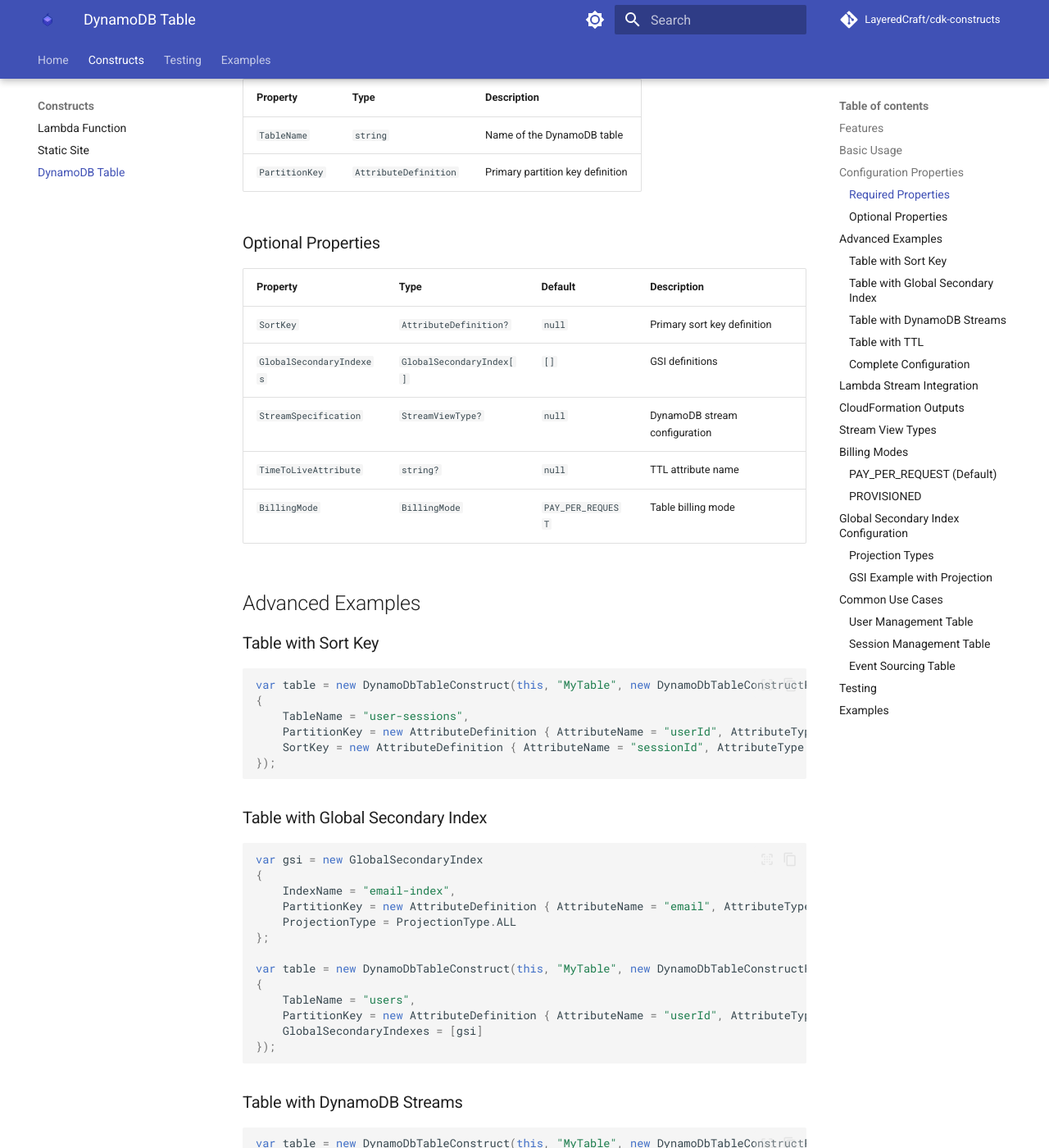
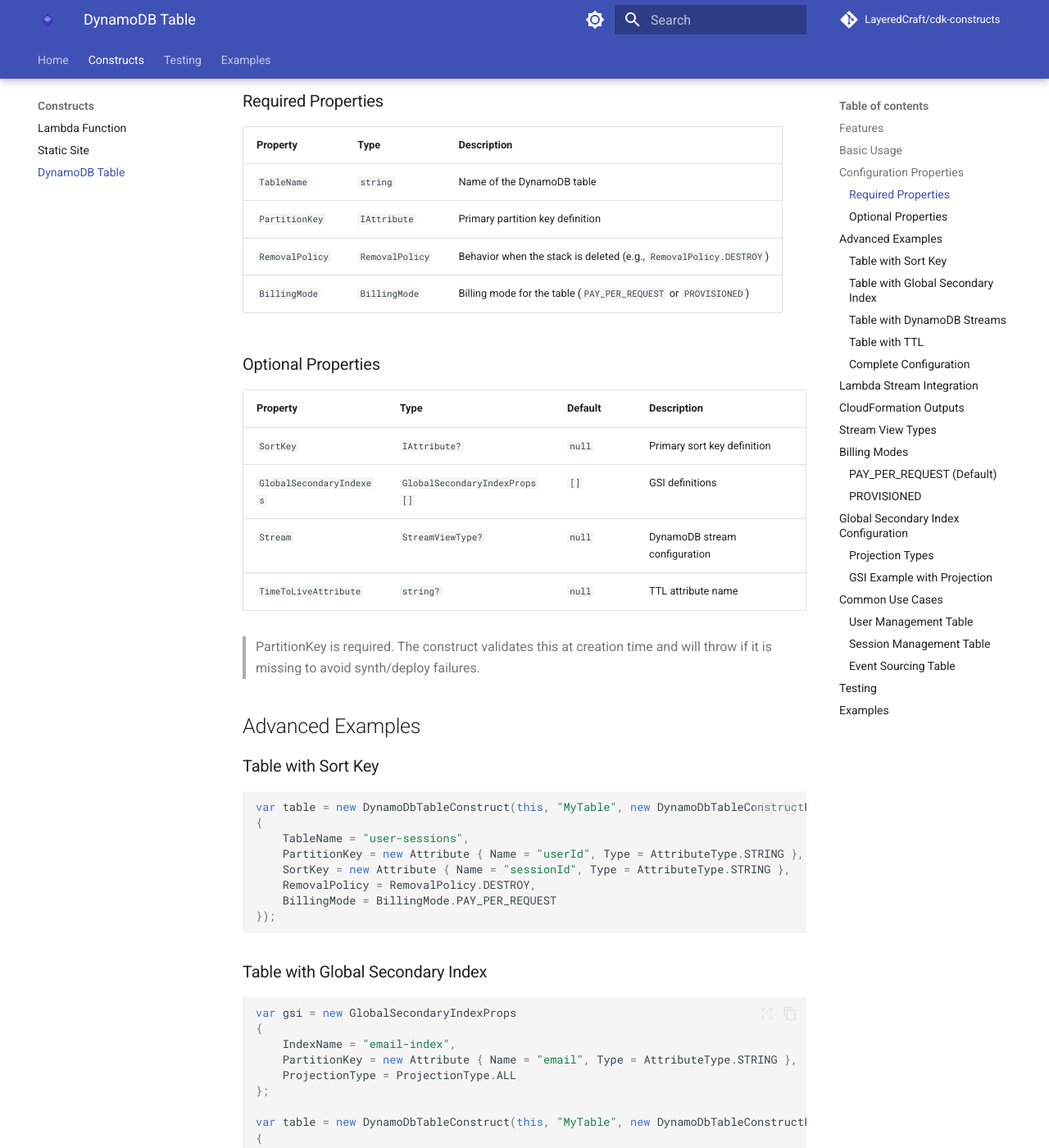
Before and after one commit to LayeredCraft/cdk-constructs, an MkDocs documentation site: the page built from docs/constructs/dynamodb-table.md, in a window 1280 px wide and 1400 px high, scrolled down 1035 px. Shown: the whole window at 82% size. Built offline with MkDocs 1.6.1 and Material for MkDocs 9.7.7, drawn with Linux system fonts in a browser that asks for light colours; emoji names are drawn with the system emoji font; comment, search, counter and statistics services are not loaded; some of the changed text lies outside the part shown.

Commit message:
Align docs with constructs and add runtime guards (#46)
* Add validation and sync docs with runtime guards

* Fix CI workflow configs

* Bump version prefix

````diff
--- a/docs/constructs/dynamodb-table.md
+++ b/docs/constructs/dynamodb-table.md
@@ -23,12 +24,14 @@
 {
     public MyStack(Construct scope, string id, IStackProps props = null) : base(scope, id, props)
     {
-        var table = new DynamoDbTableConstruct(this, "MyTable", new DynamoDbTableConstructProps
-        {
-            TableName = "users",
-            PartitionKey = new AttributeDefinition { AttributeName = "userId", AttributeType = AttributeType.STRING }
-        });
-    }
+var table = new DynamoDbTableConstruct(this, "MyTable", new DynamoDbTableConstructProps
+{
+    TableName = "users",
+    PartitionKey = new Attribute { Name = "userId", Type = AttributeType.STRING },
+    RemovalPolicy = RemovalPolicy.DESTROY,
+    BillingMode = BillingMode.PAY_PER_REQUEST
+});
+}
 }
 ```
 
@@ -39,17 +42,20 @@
 | Property | Type | Description |
 |----------|------|-------------|
 | `TableName` | `string` | Name of the DynamoDB table |
-| `PartitionKey` | `AttributeDefinition` | Primary partition key definition |
+| `PartitionKey` | `IAttribute` | Primary partition key definition |
+| `RemovalPolicy` | `RemovalPolicy` | Behavior when the stack is deleted (e.g., `RemovalPolicy.DESTROY`) |
+| `BillingMode` | `BillingMode` | Billing mode for the table (`PAY_PER_REQUEST` or `PROVISIONED`) |
 
 ### Optional Properties
 
 | Property | Type | Default | Description |
 |----------|------|---------|-------------|
-| `SortKey` | `AttributeDefinition?` | `null` | Primary sort key definition |
-| `GlobalSecondaryIndexes` | `GlobalSecondaryIndex[]` | `[]` | GSI definitions |
-| `StreamSpecification` | `StreamViewType?` | `null` | DynamoDB stream configuration |
+| `SortKey` | `IAttribute?` | `null` | Primary sort key definition |
+| `GlobalSecondaryIndexes` | `GlobalSecondaryIndexProps[]` | `[]` | GSI definitions |
+| `Stream` | `StreamViewType?` | `null` | DynamoDB stream configuration |
 | `TimeToLiveAttribute` | `string?` | `null` | TTL attribute name |
-| `BillingMode` | `BillingMode` | `PAY_PER_REQUEST` | Table billing mode |
+
+> PartitionKey is required. The construct validates this at creation time and will throw if it is missing to avoid synth/deploy failures.
 
 ## Advanced Examples
 
@@ -59,26 +65,30 @@
 var table = new DynamoDbTableConstruct(this, "MyTable", new DynamoDbTableConstructProps
 {
     TableName = "user-sessions",
-    PartitionKey = new AttributeDefinition { AttributeName = "userId", AttributeType = AttributeType.STRING },
-    SortKey = new AttributeDefinition { AttributeName = "sessionId", AttributeType = AttributeType.STRING }
+    PartitionKey = new Attribute { Name = "userId", Type = AttributeType.STRING },
+    SortKey = new Attribute { Name = "sessionId", Type = AttributeType.STRING },
+    RemovalPolicy = RemovalPolicy.DESTROY,
+    BillingMode = BillingMode.PAY_PER_REQUEST
 });
 ```
 
 ### Table with Global Secondary Index
 
 ```csharp
-var gsi = new GlobalSecondaryIndex
+var gsi = new GlobalSecondaryIndexProps
 {
     IndexName = "email-index",
-    PartitionKey = new AttributeDefinition { AttributeName = "email", AttributeType = AttributeType.STRING },
+    PartitionKey = new Attribute { Name = "email", Type = AttributeType.STRING },
     ProjectionType = ProjectionType.ALL
 };
 
 var table = new DynamoDbTableConstruct(this, "MyTable", new DynamoDbTableConstructProps
 {
     TableName = "users",
-    PartitionKey = new AttributeDefinition { AttributeName = "userId", AttributeType = AttributeType.STRING },
-    GlobalSecondaryIndexes = [gsi]
+    PartitionKey = new Attribute { Name = "userId", Type = AttributeType.STRING },
+    GlobalSecondaryIndexes = [gsi],
+    RemovalPolicy = RemovalPolicy.DESTROY,
+    BillingMode = BillingMode.PAY_PER_REQUEST
 });
 ```
 
@@ -88,8 +98,10 @@
 var table = new DynamoDbTableConstruct(this, "MyTable", new DynamoDbTableConstructProps
 {
     TableName = "events",
-    PartitionKey = new AttributeDefinition { AttributeName = "eventId", AttributeType = AttributeType.STRING },
-    StreamSpecification = StreamViewType.NEW_AND_OLD_IMAGES
+    PartitionKey = new Attribute { Name = "eventId", Type = AttributeType.STRING },
+    Stream = StreamViewType.NEW_AND_OLD_IMAGES,
+    RemovalPolicy = RemovalPolicy.DESTROY,
+    BillingMode = BillingMode.PAY_PER_REQUEST
 });
 ```
 
@@ -99,37 +111,41 @@
 var table = new DynamoDbTableConstruct(this, "MyTable", new DynamoDbTableConstructProps
 {
     TableName = "sessions",
-    PartitionKey = new AttributeDefinition { AttributeName = "sessionId", AttributeType = AttributeType.STRING },
-    TimeToLiveAttribute = "expiresAt" // Unix timestamp field
+    PartitionKey = new Attribute { Name = "sessionId", Type = AttributeType.STRING },
+    TimeToLiveAttribute = "expiresAt", // Unix timestamp field
+    RemovalPolicy = RemovalPolicy.DESTROY,
+    BillingMode = BillingMode.PAY_PER_REQUEST
 });
 ```
 
 ### Complete Configuration
 
 ```csharp
-var emailGsi = new GlobalSecondaryIndex
+var emailGsi = new GlobalSecondaryIndexProps
 {
     IndexName = "email-index",
-    PartitionKey = new AttributeDefinition { AttributeName = "email", AttributeType = AttributeType.STRING },
+    PartitionKey = new Attribute { Name = "email", Type = AttributeType.STRING },
     ProjectionType = ProjectionType.ALL
 };
 
-var statusGsi = new GlobalSecondaryIndex
+var statusGsi = new GlobalSecondaryIndexProps
 {
     IndexName = "status-index",
-    PartitionKey = new AttributeDefinition { AttributeName = "status", AttributeType = AttributeType.STRING },
-    SortKey = new AttributeDefinition { AttributeName = "createdAt", AttributeType = AttributeType.NUMBER },
+    PartitionKey = new Attribute { Name = "status", Type = AttributeType.STRING },
+    SortKey = new Attribute { Name = "createdAt", Type = AttributeType.NUMBER },
     ProjectionType = ProjectionType.KEYS_ONLY
 };
 
 var table = new DynamoDbTableConstruct(this, "MyTable", new DynamoDbTableConstructProps
 {
     TableName = "users",
-    PartitionKey = new AttributeDefinition { AttributeName = "userId", AttributeType = AttributeType.STRING },
-    SortKey = new AttributeDefinition { AttributeName = "createdAt", AttributeType = AttributeType.NUMBER },
+    PartitionKey = new Attribute { Name = "userId", Type = AttributeType.STRING },
+    SortKey = new Attribute { Name = "createdAt", Type = AttributeType.NUMBER },
     GlobalSecondaryIndexes = [emailGsi, statusGsi],
-    StreamSpecification = StreamViewType.NEW_AND_OLD_IMAGES,
-    TimeToLiveAttribute = "expiresAt"
+    Stream = StreamViewType.NEW_AND_OLD_IMAGES,
+    TimeToLiveAttribute = "expiresAt",
+    RemovalPolicy = RemovalPolicy.DESTROY,
+    BillingMode = BillingMode.PAY_PER_REQUEST
 });
 ```
 
@@ -141,8 +157,10 @@
 var table = new DynamoDbTableConstruct(this, "MyTable", new DynamoDbTableConstructProps
 {
     TableName = "events",
-    PartitionKey = new AttributeDefinition { AttributeName = "eventId", AttributeType = AttributeType.STRING },
-    StreamSpecification = StreamViewType.NEW_AND_OLD_IMAGES
+    PartitionKey = new Attribute { Name = "eventId", Type = AttributeType.STRING },
+    Stream = StreamViewType.NEW_AND_OLD_IMAGES,
+    RemovalPolicy = RemovalPolicy.DESTROY,
+    BillingMode = BillingMode.PAY_PER_REQUEST
 });
 
 // Create a Lambda function to process stream events
@@ -167,9 +185,8 @@
 var table = new DynamoDbTableConstruct(this, "MyTable", props);
 
 // Outputs created:
-// - {StackName}-MyTable-table-arn-output
-// - {StackName}-MyTable-table-name-output
-// - {StackName}-MyTable-table-stream-arn-output (if streams enabled)
+// - Export names follow: {stack-name}-{construct-id}-{qualifier} (all lowercase)
+//   - Qualifiers: arn, name, stream-arn (stream only when enabled)
 ```
 
 ## Stream View Types
@@ -216,11 +233,11 @@
 ### GSI Example with Projection
 
 ```csharp
-var gsi = new GlobalSecondaryIndex
+var gsi = new GlobalSecondaryIndexProps
 {
     IndexName = "status-index",
-    PartitionKey = new AttributeDefinition { AttributeName = "status", AttributeType = AttributeType.STRING },
-    SortKey = new AttributeDefinition { AttributeName = "updatedAt", AttributeType = AttributeType.NUMBER },
+    PartitionKey = new Attribute { Name = "status", Type = AttributeType.STRING },
+    SortKey = new Attribute { Name = "updatedAt", Type = AttributeType.NUMBER },
     ProjectionType = ProjectionType.INCLUDE,
     NonKeyAttributes = ["name", "email"] // Only with INCLUDE projection
 };
@@ -233,15 +250,17 @@
 var userTable = new DynamoDbTableConstruct(this, "UserTable", new DynamoDbTableConstructProps
 {
     TableName = "users",
-    PartitionKey = new AttributeDefinition { AttributeName = "userId", AttributeType = AttributeType.STRING },
+    PartitionKey = new Attribute { Name = "userId", Type = AttributeType.STRING },
     GlobalSecondaryIndexes = [
-        new GlobalSecondaryIndex
+        new GlobalSecondaryIndexProps
         {
             IndexName = "email-index",
-            PartitionKey = new AttributeDefinition { AttributeName = "email", AttributeType = AttributeType.STRING },
+            PartitionKey = new Attribute { Name = "email", Type = AttributeType.STRING },
             ProjectionType = ProjectionType.ALL
         }
-    ]
+    ],
+    RemovalPolicy = RemovalPolicy.DESTROY,
+    BillingMode = BillingMode.PAY_PER_REQUEST
 });
 ```
 
@@ -250,8 +269,10 @@
 var sessionTable = new DynamoDbTableConstruct(this, "SessionTable", new DynamoDbTableConstructProps
 {
     TableName = "sessions",
-    PartitionKey = new AttributeDefinition { AttributeName = "sessionId", AttributeType = AttributeType.STRING },
-    TimeToLiveAttribute = "expiresAt"
+    PartitionKey = new Attribute { Name = "sessionId", Type = AttributeType.STRING },
+    TimeToLiveAttribute = "expiresAt",
+    RemovalPolicy = RemovalPolicy.DESTROY,
+    BillingMode = BillingMode.PAY_PER_REQUEST
 });
 ```
 
@@ -260,9 +281,11 @@
 var eventTable = new DynamoDbTableConstruct(this, "EventTable", new DynamoDbTableConstructProps
 {
     TableName = "events",
-    PartitionKey = new AttributeDefinition { AttributeName = "aggregateId", AttributeType = AttributeType.STRING },
-    SortKey = new AttributeDefinition { AttributeName = "timestamp", AttributeType = AttributeType.NUMBER },
-    StreamSpecification = StreamViewType.NEW_AND_OLD_IMAGES
+    PartitionKey = new Attribute { Name = "aggregateId", Type = AttributeType.STRING },
+    SortKey = new Attribute { Name = "timestamp", Type = AttributeType.NUMBER },
+    Stream = StreamViewType.NEW_AND_OLD_IMAGES,
+    RemovalPolicy = RemovalPolicy.DESTROY,
+    BillingMode = BillingMode.PAY_PER_REQUEST
 });
 ```
 
````
Also changed, not shown: other parts of docs/constructs/dynamodb-table.md (+1 -0 lines), README.md (+0 -1 lines), docs/constructs/lambda-function.md (+5 -4 lines), docs/constructs/static-site.md (+29 -40 lines), docs/examples/index.md (+27 -19 lines), docs/index.md (+1 -1 lines), docs/testing/index.md (+5 -3 lines), 10 other files.
